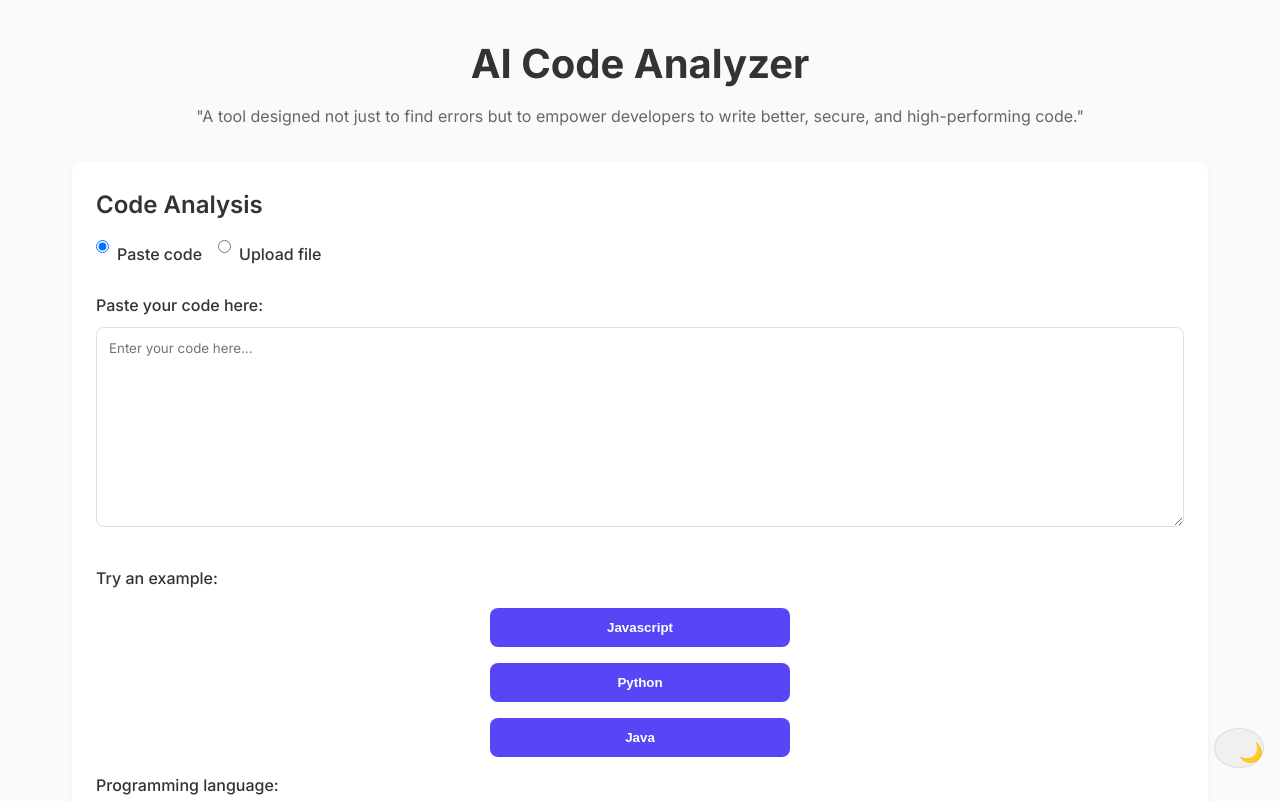
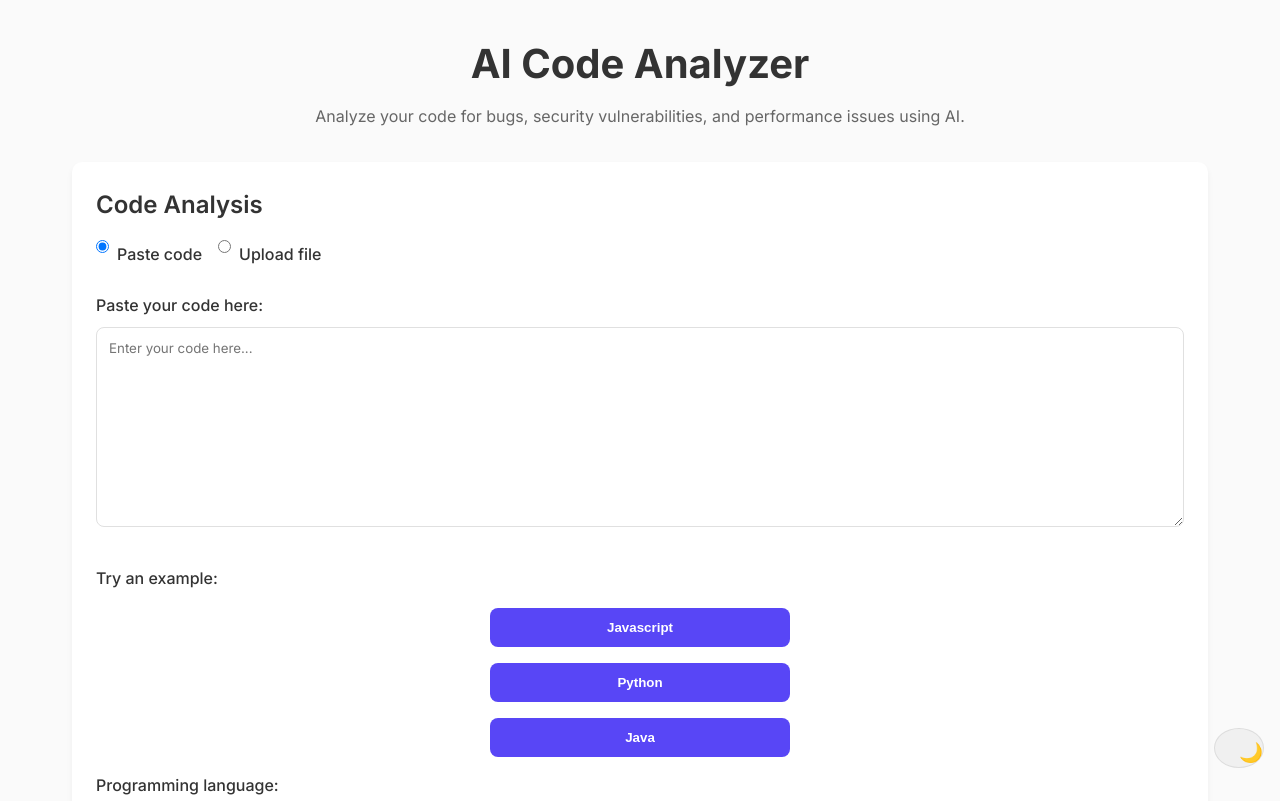
Before and after one commit to Niranjan653/AI-code-analyzer, a plain HTML site: page index.html in a window 1280 px wide. Shown: the top 801 px of the page. Drawn offline with Linux system fonts and the light colour scheme.

Commit message:
Update index.html

```diff
--- a/index.html
+++ b/index.html
@@ -413,7 +413,7 @@
         <!-- Header -->
         <header>
             <h1 class="main-header">AI Code Analyzer</h1>
-            <p class="sub-header">"A tool designed not just to find errors but to empower developers to write better, secure, and high-performing code."</p>
+            <p class="sub-header">Analyze your code for bugs, security vulnerabilities, and performance issues using AI.</p>
         </header>
 
         <!-- Main Form -->
```
